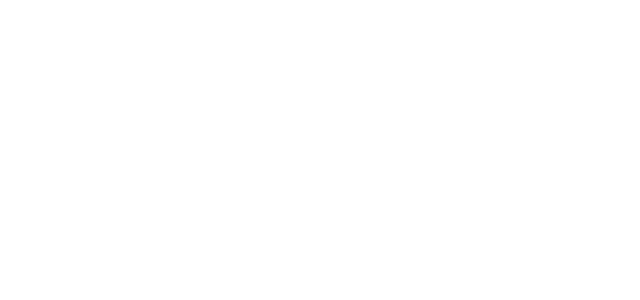
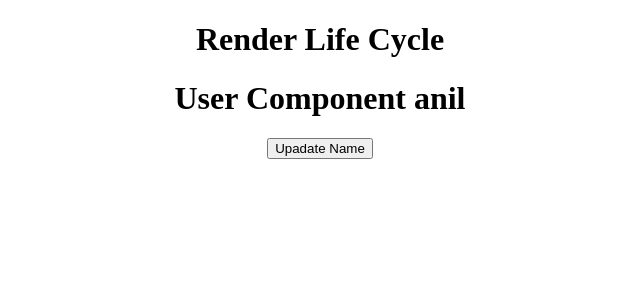
Before and after one commit to sangampshinde/LearnReactJS, a React (Create React App) app: page / in a window 1280 px wide. Shown: the top 300 px of the page, without its empty margins (320-960 px from the left). Built offline with nearby package versions, Linux system fonts and the light colour scheme.

Commit message:
render method

```diff
--- a/src/App.js
+++ b/src/App.js
@@ -1,19 +1,64 @@
+import React, { useState } from 'react'
+import User1 from './components/User1'
 
-import React, { Component } from 'react'
 
-export class App extends Component {
+function App() {
+    const [name,setName]=useState('anil');
+  return (
+    <div>
+    <h1>Render Life Cycle</h1>
+    <User1 name={name}></User1>
+    <button onClick={()=>{setName('shidhu')}}>Upadate Name</button>
 
-  render() {
-    return (
-      <div>
-
-      </div>
-    )
-  }
-
+    </div>
+  )
 }
 
 export default App
+
+
+
+
+
+
+
+
+
+
+
+
+
+
+
+
+
+
+
+// import React, { Component } from 'react'
+
+// export class App extends Component {
+
+//   constructor(){
+//     super()
+//     // console.log('Constructor');
+//     this.state={
+//       data:'anil'
+//     }
+//   }
+
+//   render() {
+//     // console.log('Render');
+//     return (
+//       <div>
+//         <h1>Hello {this.state.data}</h1>
+
+//       </div>
+//     )
+//   }
+
+// }
+
+// export default App
 
 
 
--- /dev/null
+++ b/src/components/User1.js
@@ -0,0 +1,21 @@
+import React, { Component } from 'react'
+
+export class User1 extends Component {
+  constructor(){
+    super()
+    this.state
+  }
+
+
+  render() {
+    console.log('Render method',this.props);
+    return (
+      <div>
+        <h1>User Component {this.props.name}</h1>
+
+      </div>
+    )
+  }
+}
+
+export default User1;
```
